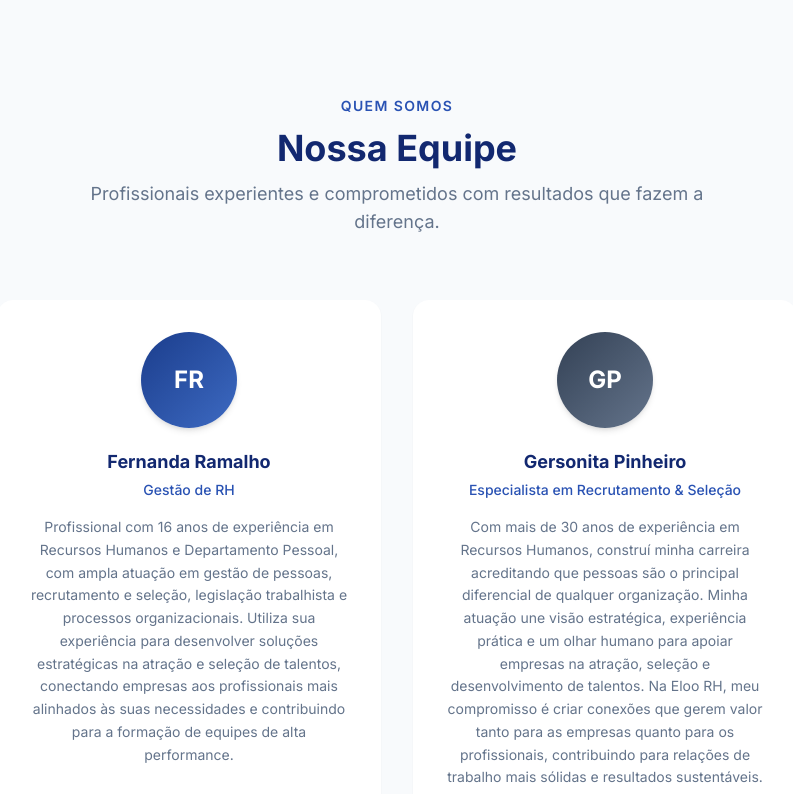
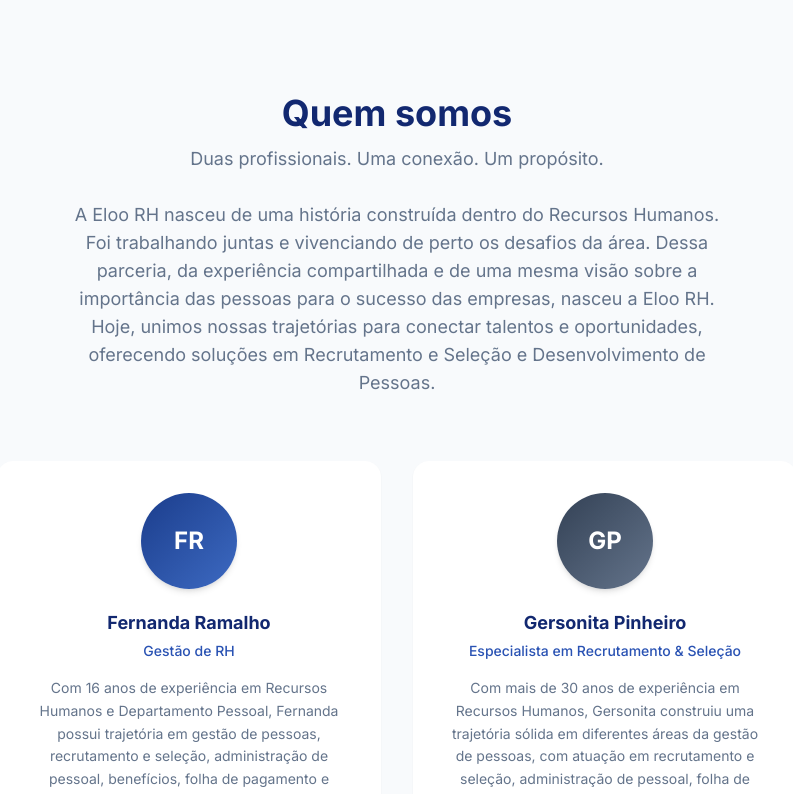
Before and after one commit to PedroElorriaga/eloorh, a React (Vite) app: page / in a window 1280 px wide. Shown: the part 1660-2454 px from the top of the page, without its empty margins (243-1036 px from the left). Built offline with nearby package versions, Linux system fonts and the light colour scheme.

Commit message:
feat: new infos in team session

```diff
--- a/src/components/Team.jsx
+++ b/src/components/Team.jsx
@@ -5,7 +5,7 @@
     {
         name: 'Fernanda Ramalho',
         role: 'Gestão de RH',
-        bio: 'Profissional com 16 anos de experiência em Recursos Humanos e Departamento Pessoal, com ampla atuação em gestão de pessoas, recrutamento e seleção, legislação trabalhista e processos organizacionais. Utiliza sua experiência para desenvolver soluções estratégicas na atração e seleção de talentos, conectando empresas aos profissionais mais alinhados às suas necessidades e contribuindo para a formação de equipes de alta performance.',
+        bio: 'Com 16 anos de experiência em Recursos Humanos e Departamento Pessoal, Fernanda possui trajetória em gestão de pessoas, recrutamento e seleção, administração de pessoal, benefícios, folha de pagamento e processos trabalhistas. Sua atuação é marcada pela organização, comprometimento e busca por soluções eficientes, sempre conectando as necessidades da empresa às pessoas.',
         initials: 'FR',
         color: 'from-primary-700 to-primary-500',
         linkedinUrl: 'https://www.linkedin.com/in/fernandasramalho/',
@@ -13,7 +13,7 @@
     {
         name: 'Gersonita Pinheiro',
         role: 'Especialista em Recrutamento & Seleção',
-        bio: 'Com mais de 30 anos de experiência em Recursos Humanos, construí minha carreira acreditando que pessoas são o principal diferencial de qualquer organização. Minha atuação une visão estratégica, experiência prática e um olhar humano para apoiar empresas na atração, seleção e desenvolvimento de talentos. Na Eloo RH, meu compromisso é criar conexões que gerem valor tanto para as empresas quanto para os profissionais, contribuindo para relações de trabalho mais sólidas e resultados sustentáveis.',
+        bio: 'Com mais de 30 anos de experiência em Recursos Humanos, Gersonita construiu uma trajetória sólida em diferentes áreas da gestão de pessoas, com atuação em recrutamento e seleção, administração de pessoal, folha de pagamento, gestão de ponto, clima organizacional, processos e sistemas de RH. Sua experiência combina conhecimento técnico, visão estratégica e um olhar humano, contribuindo para identificar profissionais alinhados às necessidades de cada empresa.',
         initials: 'GP',
         color: 'from-slate-700 to-slate-500',
         linkedinUrl: 'https://www.linkedin.com/in/gersonita-pinheiro-12576429/',
@@ -38,10 +38,13 @@
             <div className="section-container">
                 {/* Heading */}
                 <div className="text-center mb-16 animate-on-scroll">
-                    <span className="section-badge">Quem somos</span>
-                    <h2 className="section-title">Nossa Equipe</h2>
+                    {/* <span className="section-badge">Quem somos</span> */}
+                    <h2 className="section-title">Quem somos</h2>
                     <p className="section-subtitle mx-auto">
-                        Profissionais experientes e comprometidos com resultados que fazem a diferença.
+                        Duas profissionais. Uma conexão. Um propósito.<br></br><br></br>
+                        A  Eloo RH nasceu de uma história construída dentro do Recursos Humanos.
+                        Foi trabalhando juntas e vivenciando de perto os desafios da área. Dessa parceria, da experiência compartilhada e de uma mesma visão sobre a importância das pessoas para o sucesso das empresas, nasceu a Eloo RH.
+                        Hoje, unimos nossas trajetórias para conectar talentos e oportunidades, oferecendo soluções em Recrutamento e Seleção e Desenvolvimento de Pessoas.
                     </p>
                 </div>
 
@@ -74,6 +77,14 @@
                             </a>
                         </div>
                     ))}
+                    <div className="text-center animate-on-scroll">
+                        <h2 className="text-center section-title">Nosso Propósito</h2>
+                        <p className="text-center section-subtitle mx-auto">
+                            Acreditamos que uma contratação vai muito além de preencher uma vaga. É conectar pessoas, competências e oportunidades.
+                            <br></br>
+                            Eloo RH — Conectando talentos e oportunidades.
+                        </p>
+                    </div>
                 </div>
             </div>
         </section>
```
Also changed, not shown: openspec/changes/contact-applications-api/tasks.md (+1 -1 lines).
